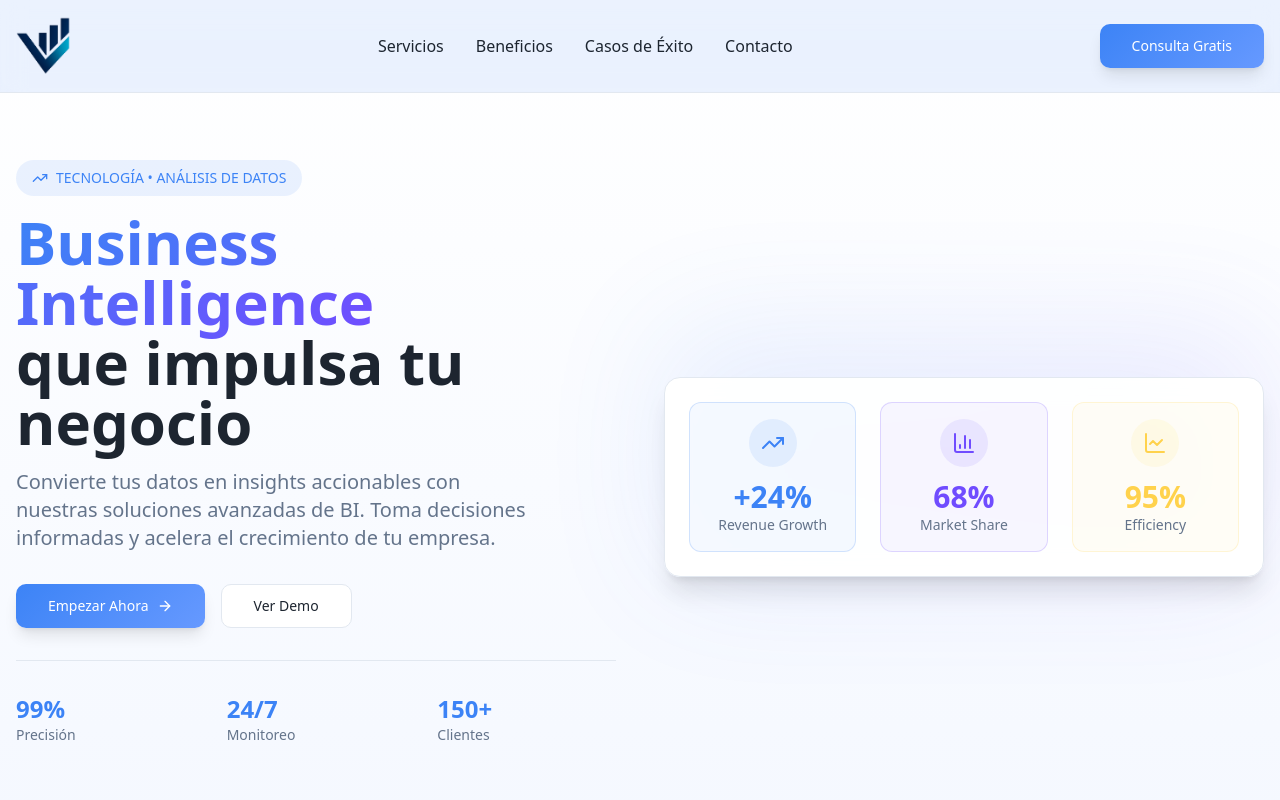
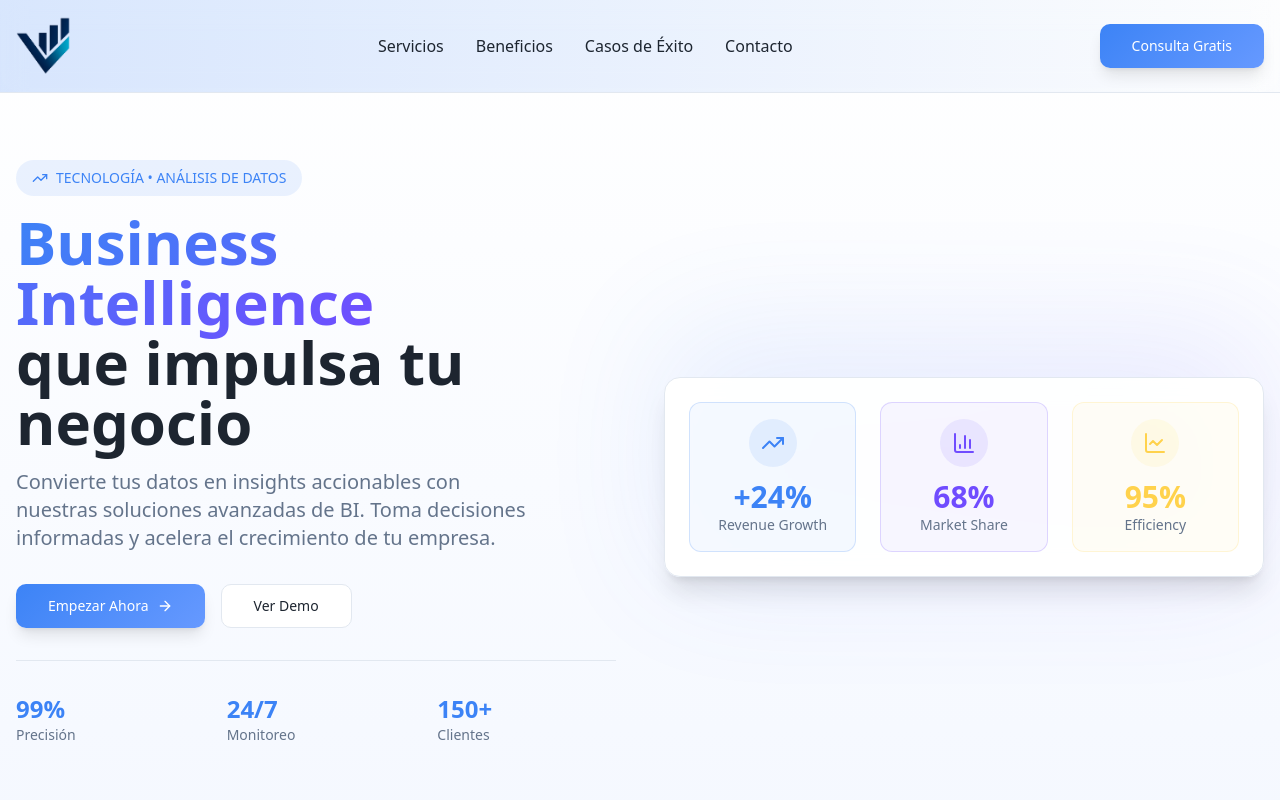
Before and after one commit to luismidevcode/VisionBI-PaginaWeb, a React (Vite) app: page / in a window 1280 px wide. Shown: the top 800 px of the page. Built offline with nearby package versions, Linux system fonts and the light colour scheme.

Commit message:
Cambiar color de fondo del header
Se cambió el color de fondo del header a un tono más adecuado al diseño general.

```diff
--- a/src/components/Header.tsx
+++ b/src/components/Header.tsx
@@ -14,7 +14,7 @@ const Header = () => {
   ];
 
   return (
-    <header className="fixed top-0 left-0 right-0 z-50 bg-primary/10 backdrop-blur-md border-b border-border">
+    <header className="fixed top-0 left-0 right-0 z-50 bg-gradient-to-r from-primary/20 to-secondary/20 backdrop-blur-md border-b border-border">
       <div className="container mx-auto px-4 py-4">
         <div className="flex items-center justify-between">
           {/* Logo */}
```
